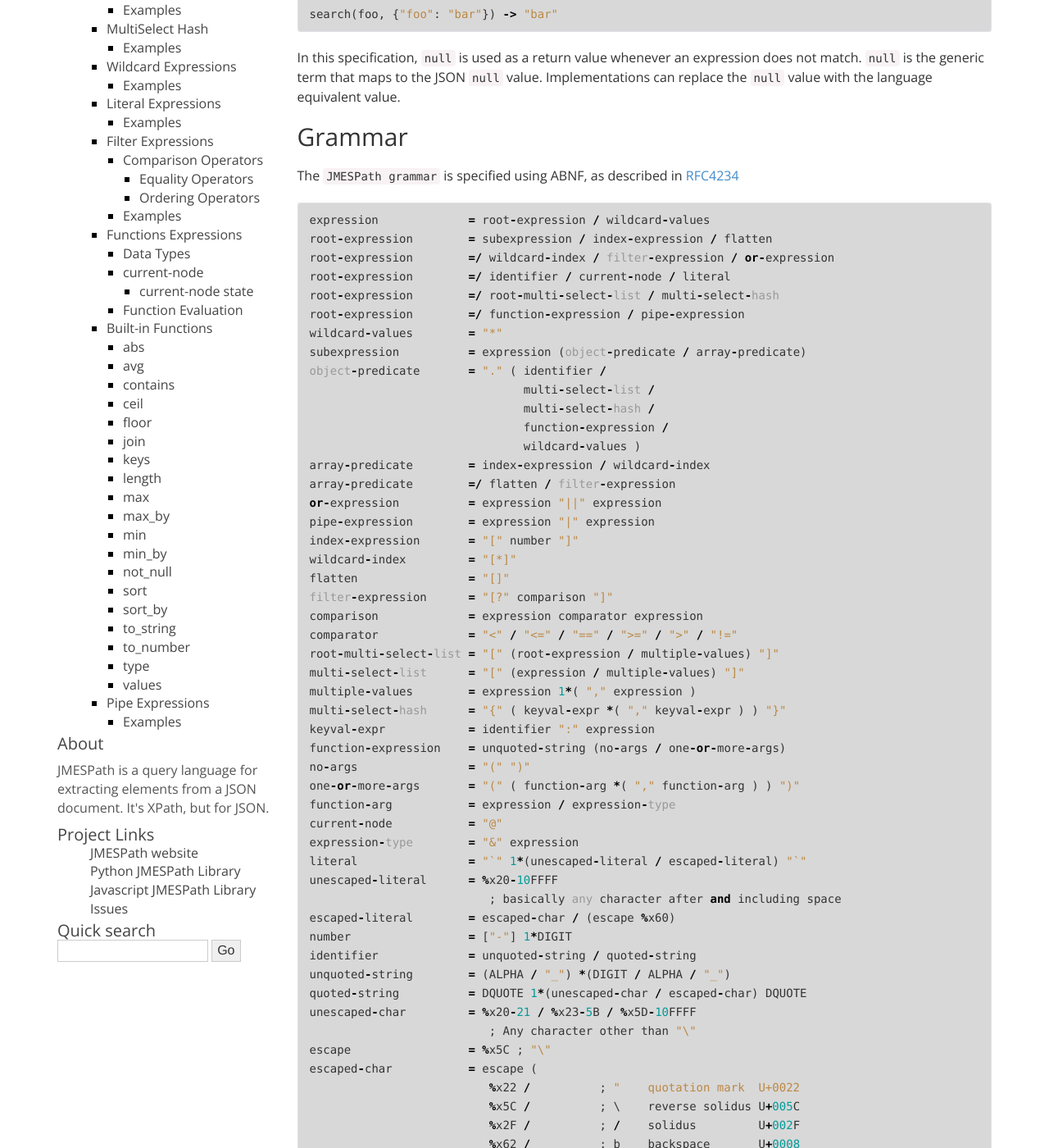
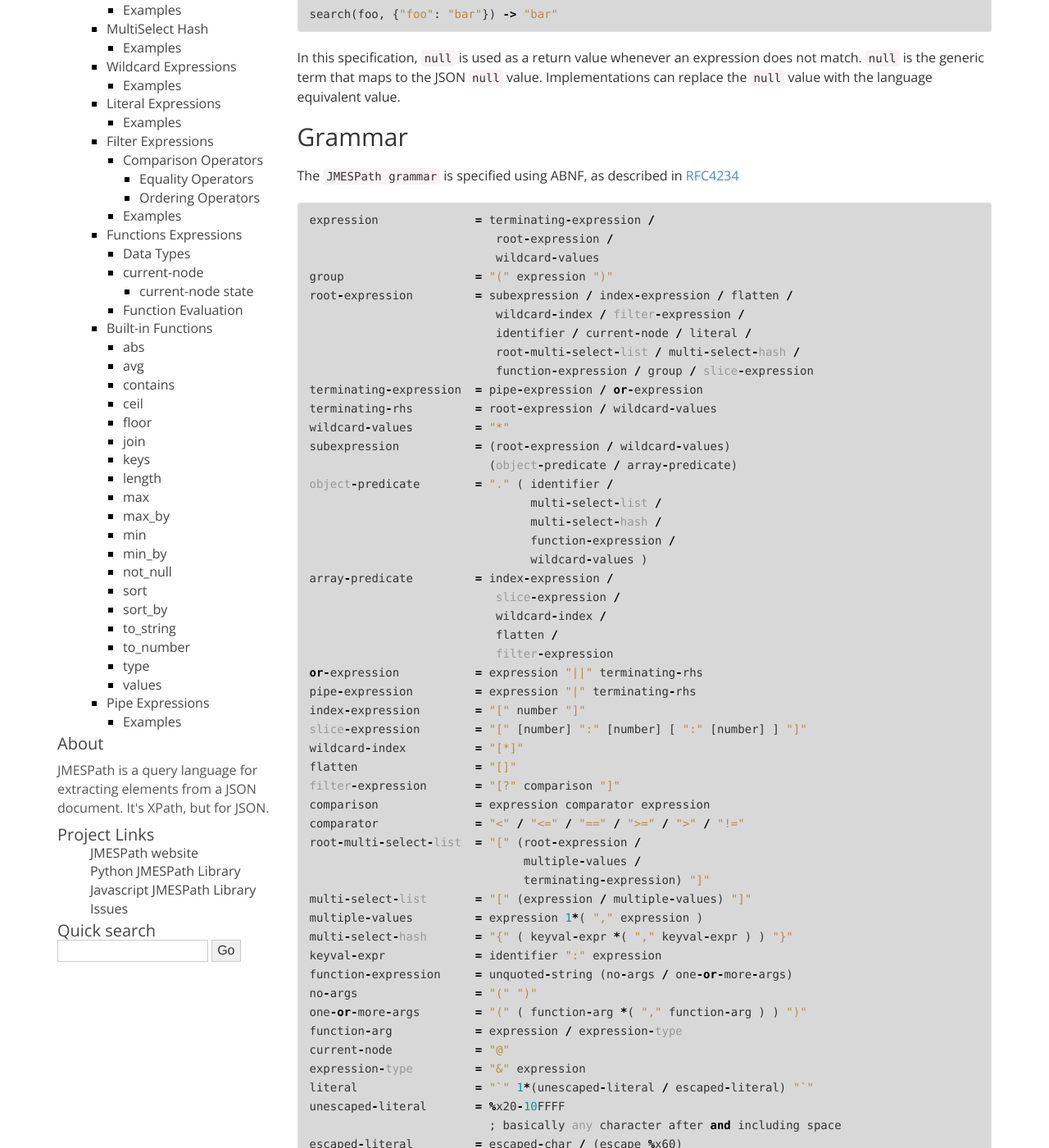
Before and after one commit to jmespath/jmespath.site, a Sphinx documentation site: the page built from docs/specification.rst, in a window 1280 px wide and 1400 px high, scrolled down 366 px. Shown: the whole window at 82% size. Built offline with Sphinx 7.4.7, drawn with Linux system fonts in a browser that asks for light colours; comment, search, counter and statistics services are not loaded.

Commit message:
Adding slices, removing pipe/or ambiguity

```diff
--- a/docs/jmespath-grammar.txt
+++ b/docs/jmespath-grammar.txt
@@ -1,49 +1,61 @@
-expression             = root-expression / wildcard-values
-root-expression        = subexpression / index-expression / flatten
-root-expression        =/ wildcard-index / filter-expression / or-expression
-root-expression        =/ identifier / current-node / literal
-root-expression        =/ root-multi-select-list / multi-select-hash
-root-expression        =/ function-expression / pipe-expression
-wildcard-values        = "*"
-subexpression          = expression (object-predicate / array-predicate)
-object-predicate       = "." ( identifier /
+expression              = terminating-expression /
+                           root-expression /
+                           wildcard-values
+group                   = "(" expression ")"
+root-expression         = subexpression / index-expression / flatten /
+                           wildcard-index / filter-expression /
+                           identifier / current-node / literal /
+                           root-multi-select-list / multi-select-hash /
+                           function-expression / group / slice-expression
+terminating-expression  = pipe-expression / or-expression
+terminating-rhs         = root-expression / wildcard-values
+wildcard-values         = "*"
+subexpression           = (root-expression / wildcard-values)
+                          (object-predicate / array-predicate)
+object-predicate        = "." ( identifier /
                                 multi-select-list /
                                 multi-select-hash /
                                 function-expression /
                                 wildcard-values )
-array-predicate        = index-expression / wildcard-index
-array-predicate        =/ flatten / filter-expression
-or-expression          = expression "||" expression
-pipe-expression        = expression "|" expression
-index-expression       = "[" number "]"
-wildcard-index         = "[*]"
-flatten                = "[]"
-filter-expression      = "[?" comparison "]"
-comparison             = expression comparator expression
-comparator             = "<" / "<=" / "==" / ">=" / ">" / "!="
-root-multi-select-list = "[" (root-expression / multiple-values) "]"
-multi-select-list      = "[" (expression / multiple-values) "]"
-multiple-values        = expression 1*( "," expression )
-multi-select-hash      = "{" ( keyval-expr *( "," keyval-expr ) ) "}"
-keyval-expr            = identifier ":" expression
-function-expression    = unquoted-string (no-args / one-or-more-args)
-no-args                = "(" ")"
-one-or-more-args       = "(" ( function-arg *( "," function-arg ) ) ")"
-function-arg           = expression / expression-type
-current-node           = "@"
-expression-type        = "&" expression
-literal                = "`" 1*(unescaped-literal / escaped-literal) "`"
-unescaped-literal      = %x20-10FFFF
+array-predicate         = index-expression /
+                           slice-expression /
+                           wildcard-index /
+                           flatten /
+                           filter-expression
+or-expression           = expression "||" terminating-rhs
+pipe-expression         = expression "|" terminating-rhs
+index-expression        = "[" number "]"
+slice-expression        = "[" [number] ":" [number] [ ":" [number] ] "]"
+wildcard-index          = "[*]"
+flatten                 = "[]"
+filter-expression       = "[?" comparison "]"
+comparison              = expression comparator expression
+comparator              = "<" / "<=" / "==" / ">=" / ">" / "!="
+root-multi-select-list  = "[" (root-expression /
+                               multiple-values /
+                               terminating-expression) "]"
+multi-select-list       = "[" (expression / multiple-values) "]"
+multiple-values         = expression 1*( "," expression )
+multi-select-hash       = "{" ( keyval-expr *( "," keyval-expr ) ) "}"
+keyval-expr             = identifier ":" expression
+function-expression     = unquoted-string (no-args / one-or-more-args)
+no-args                 = "(" ")"
+one-or-more-args        = "(" ( function-arg *( "," function-arg ) ) ")"
+function-arg            = expression / expression-type
+current-node            = "@"
+expression-type         = "&" expression
+literal                 = "`" 1*(unescaped-literal / escaped-literal) "`"
+unescaped-literal       = %x20-10FFFF
                           ; basically any character after and including space
-escaped-literal        = escaped-char / (escape %x60)
-number                 = ["-"] 1*DIGIT
-identifier             = unquoted-string / quoted-string
-unquoted-string        = (ALPHA / "_") *(DIGIT / ALPHA / "_")
-quoted-string          = DQUOTE 1*(unescaped-char / escaped-char) DQUOTE
-unescaped-char         = %x20-21 / %x23-5B / %x5D-10FFFF
+escaped-literal         = escaped-char / (escape %x60)
+number                  = ["-"] 1*DIGIT
+identifier              = unquoted-string / quoted-string
+unquoted-string         = (ALPHA / "_") *(DIGIT / ALPHA / "_")
+quoted-string           = DQUOTE 1*(unescaped-char / escaped-char) DQUOTE
+unescaped-char          = %x20-21 / %x23-5B / %x5D-10FFFF
                            ; Any character other than "\"
-escape                 = %x5C ; "\"
-escaped-char           = escape (
+escape                  = %x5C ; "\"
+escaped-char            = escape (
                            %x22 /          ; "    quotation mark  U+0022
                            %x5C /          ; \    reverse solidus U+005C
                            %x2F /          ; /    solidus         U+002F
```
Lines whose indentation alone changed are shown as unchanged.
